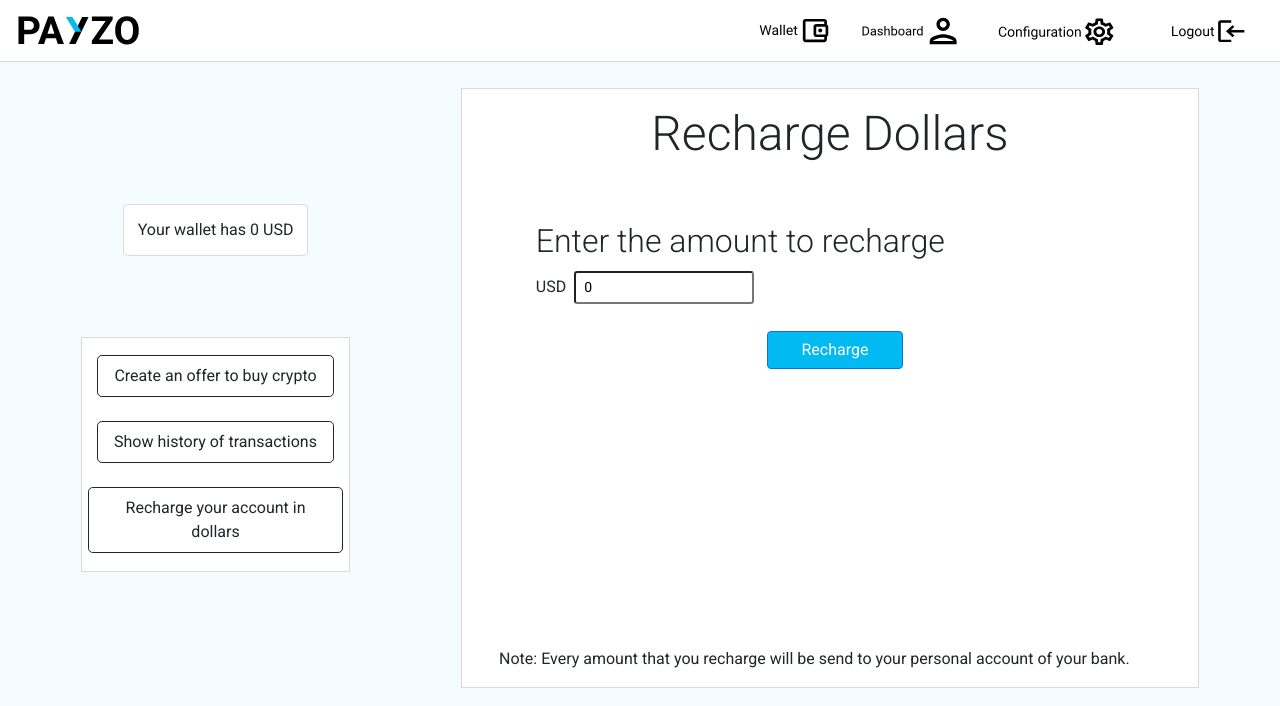
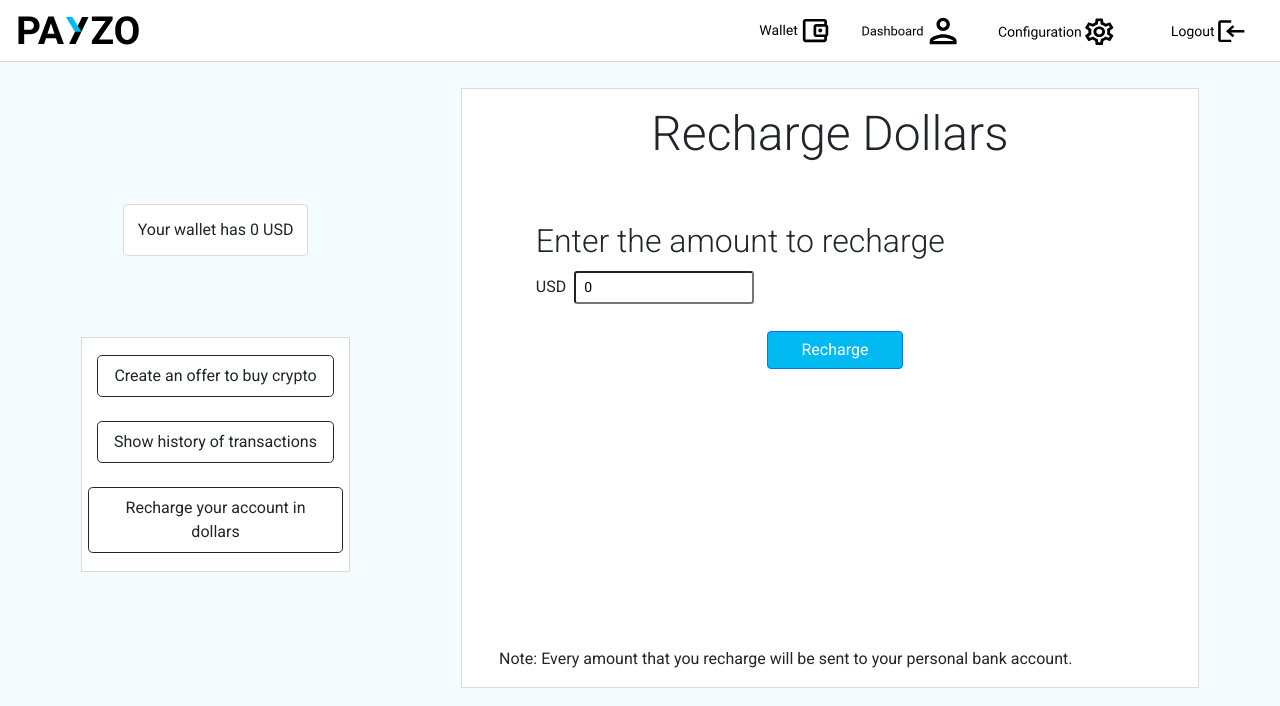
Before and after one commit to rogelioolarte/c17-41-ft-java, a React (Vite) app in the folder front/: page /dashboard/recharge in a window 1280 px wide. Shown: the top 706 px of the page. Built offline with nearby package versions, Linux system fonts and the light colour scheme; sample sign-in values are in the browser's storage.

Commit message:
minor changes

```diff
--- a/front/src/components/pure/rechargeDollars.jsx
+++ b/front/src/components/pure/rechargeDollars.jsx
@@ -91,8 +91,8 @@ function RechargeDollars() {
         )}
       </Formik>
       <p className="note-init">
-        Note: Every amount that you recharge will be send to your personal
-        account of your bank.
+        Note: Every amount that you recharge will be sent to your personal bank
+        account.
       </p>
     </div>
   );
--- a/front/src/pages/ConfigPage.jsx
+++ b/front/src/pages/ConfigPage.jsx
@@ -1,6 +1,8 @@
 import ConfigSection from "../components/container/configSection";
+import useProtectedRoute from "../hooks/useProtectedRoute";
 
 function ConfigPage() {
+  useProtectedRoute();
   return (
     <div>
       <ConfigSection />
--- a/front/src/pages/HomePage.jsx
+++ b/front/src/pages/HomePage.jsx
@@ -1,6 +1,9 @@
 import { Link } from "react-router-dom";
 import "../styles/styleHome.scss";
+import useProtectedRoute from "../hooks/useProtectedRoute";
+
 const HomePage = () => {
+  useProtectedRoute();
   return (
     <div className="home">
       <h1 className="home-title">Trade Bitcoin with PAYZO</h1>
--- a/front/src/pages/RegisterPage.jsx
+++ b/front/src/pages/RegisterPage.jsx
@@ -1,6 +1,8 @@
 import RegisterFormik from "../components/pure/forms/registerFormik";
+import useProtectedRoute from "../hooks/useProtectedRoute";
 
 function RegisterPage() {
+  useProtectedRoute();
   return (
     <div className="register-page">
       <RegisterFormik />
--- a/front/src/pages/WalletPage.jsx
+++ b/front/src/pages/WalletPage.jsx
@@ -1,7 +1,9 @@
 import WalletSection from "../components/container/walletSection";
+import useProtectedRoute from "../hooks/useProtectedRoute";
 import "../styles/styleWallet.scss";
 
 function WalletPage() {
+  useProtectedRoute();
   return (
     <div className="d-flex justify-content-center wallet-page">
       <WalletSection />
```
